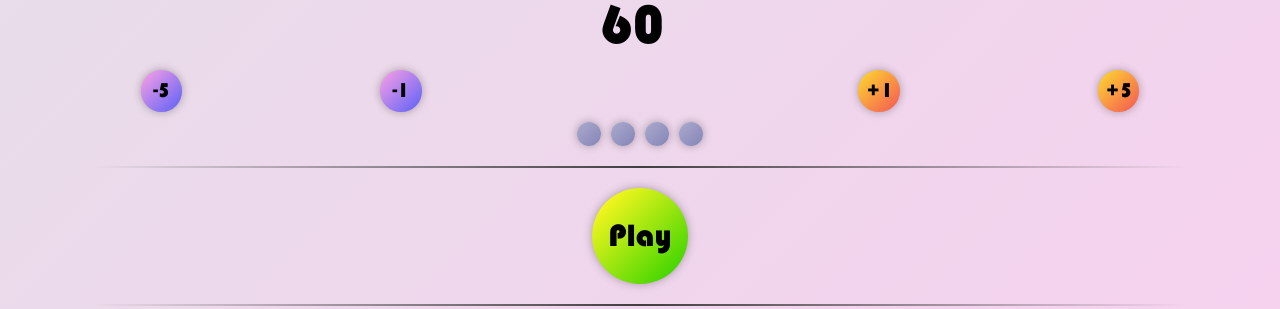
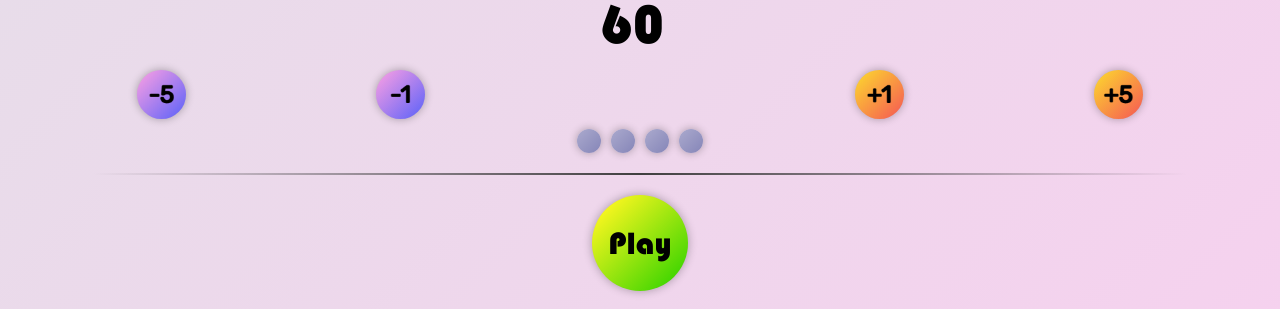
Before and after one commit to Lord-Turmoil/Online-Metronome, a plain HTML site: page index.html in a window 1280 px wide. Shown: the part 221-530 px from the top of the page. Drawn offline with Linux system fonts and the light colour scheme.

Commit message:
change text to image

```diff
--- a/css/layout.css
+++ b/css/layout.css
@@ -123,11 +123,14 @@ input {
 }
 
 #bpm-ctrl ul li button {
-    width: 2em;
-    height: 2em;
-    line-height: 2em;
-    font-size: 1.3em;
+    padding: 4px;
     border-radius: 50%;
+}
+
+#bpm-ctrl ul li button img {
+    vertical-align: middle;
+    width: 2.5em;
+    height: 2.5em;
 }
 
 #dot-list {
--- a/index.html
+++ b/index.html
@@ -45,11 +45,11 @@
             <div id="bpm-ctrl">
                 <ul>
                     <!-- <li>&nbsp;</li> -->
-                    <li><button class="minus">-5</button></li>
-                    <li><button class="minus ">-1</button></li>
+                    <li><button class="minus"><img src="res/icon/minus-5.png" alt="-5"></button></li>
+                    <li><button class="minus "><img src="res/icon/minus-1.png" alt="-1"></button></li>
                     <li>&nbsp;</li>
-                    <li><button class="plus">+1</button></li>
-                    <li><button class="plus">+5</button></li>
+                    <li><button class="plus"><img src="res/icon/plus-1.png" alt="+1"></button></li>
+                    <li><button class="plus"><img src="res/icon/plus-5.png" alt="+5"></button></li>
                     <!-- <li>&nbsp;</li> -->
                 </ul>
             </div>
```
Also changed, not shown: res/icon/minus-1.png (added), res/icon/minus-5.png (added), res/icon/plus-1.png (added), res/icon/plus-5.png (added).
